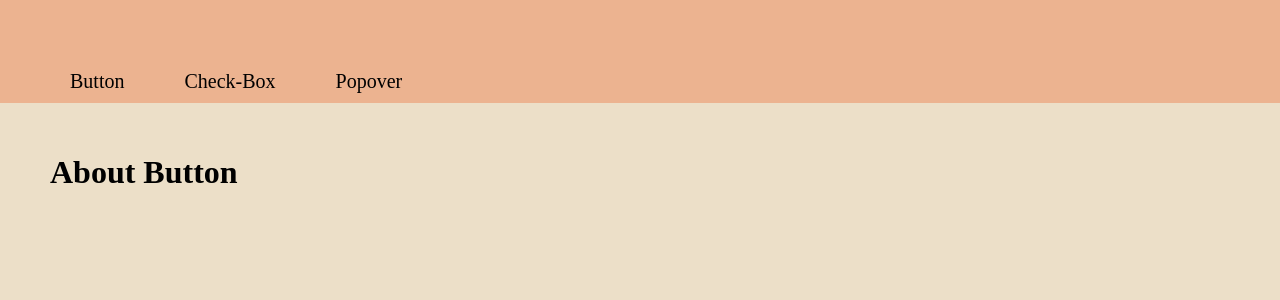
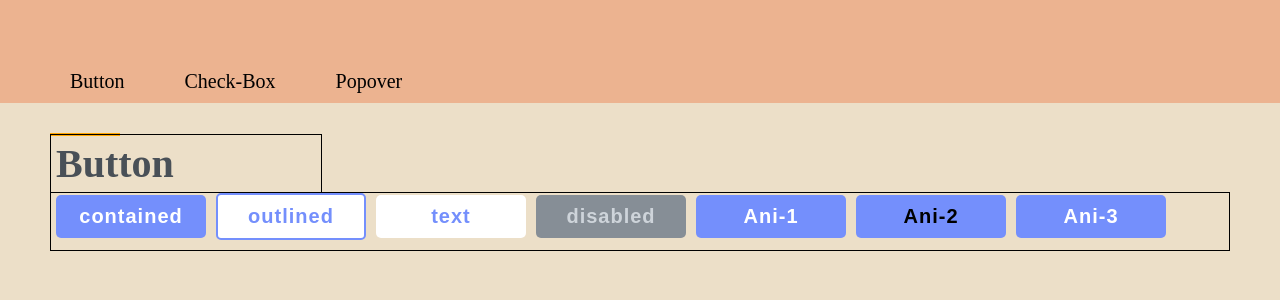
Before and after one commit to deveassy/portfolio, a React (Create React App) app: page /button in a window 1280 px wide. Shown: the top 300 px of the page. Built offline with nearby package versions, Linux system fonts and the light colour scheme.

Commit message:
button component 스타일링 시작

```diff
--- a/src/boards/Button.js
+++ b/src/boards/Button.js
@@ -1,9 +1,62 @@
 import React from 'react';
+import Button from '../components/Button';
+import styled from 'styled-components';
 
-export default function ButtonBoard({match}) {
-  return(
-    <>
-      <h1>About Button</h1>
-    </>
-  )
+function ButtonBoard() {
+
+  return (
+    <div>
+    <Line />
+    <Content>
+        <P>Button</P>
+        <ButtonContent> {/* color: 배경색(#748ffc)을 기준으로 함 */}
+          <Button mode="full" onClick={ () => {
+            console.log("This is a Basic button.");
+          }}>contained</Button>
+          <Button mode="line" color="#fff" onClick={ () => {
+            console.log("This is a out-line button.");
+          }}>outlined</Button>
+          <Button color="#fff" onClick={ () => {
+            console.log("This is a text button without line.");
+          }}>text</Button>
+          <Button mode="disabled" color="#868e96" disabled>disabled</Button>
+          <Button action="shadow" onClick={() => {
+            window.confirm('정말로?')
+            if(true) return console.log("전송!");
+          }
+          }>Ani-1</Button>
+          <Button action="slide">Ani-2</Button>
+          <Button action="border">Ani-3</Button>
+        </ButtonContent>
+    </Content>
+    </div>
+  );
 }
+
+const Line = styled.div`
+  position: absolute;
+  width: 70px;
+  border-top: 3px solid orange;
+`;
+const Content = styled.div`
+  display: flex;
+  flex-direction: column;
+`;
+const P = styled.div`
+  position: relative;
+  width: 260px;
+  padding: 5px;
+  top: 1px;
+  border-bottom: none;
+  border: 1px solid #000;
+  font-size: 40px;
+  font-weight: 800;
+  color: #495057;
+  cursor: default;
+`;
+
+const ButtonContent = styled.div`
+  border: 1px solid #000;
+`;
+
+export default ButtonBoard;
```
Also changed, not shown: public/logo192.png (deleted), public/logo512.png (deleted).
